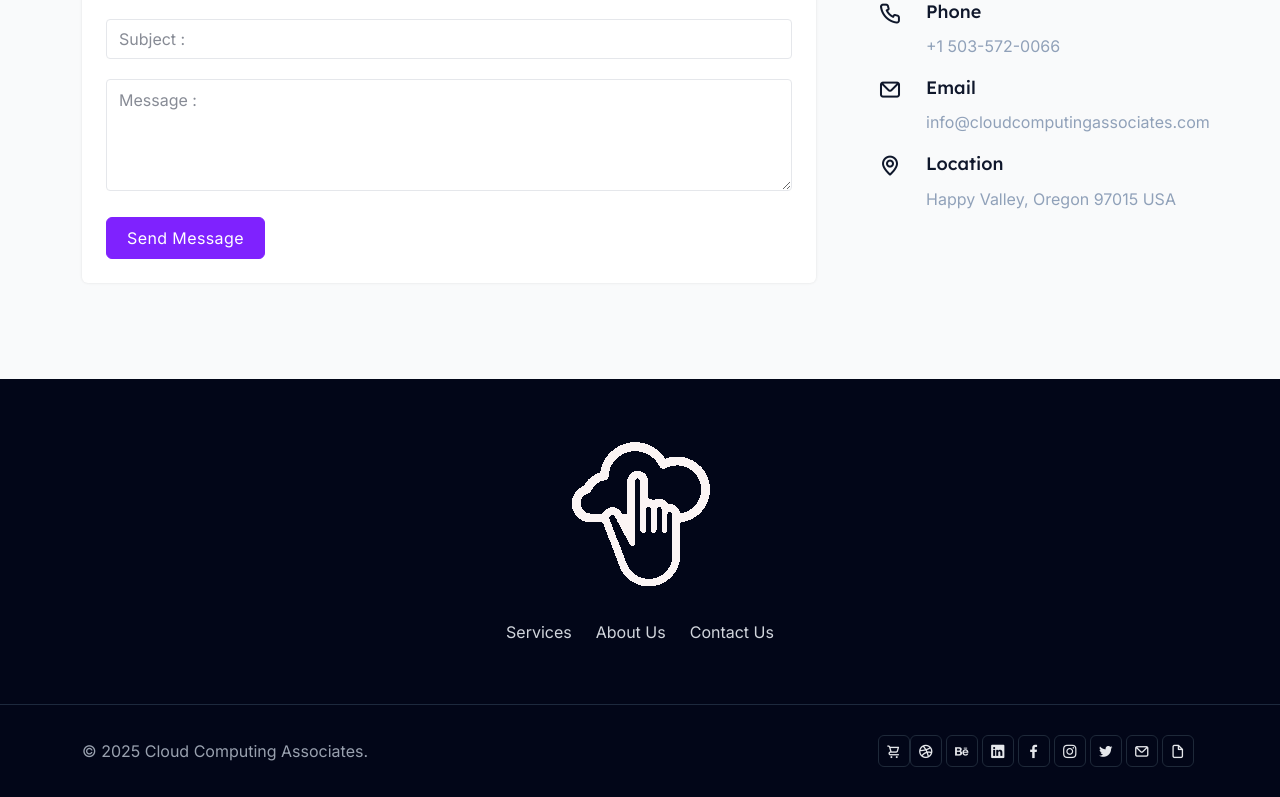
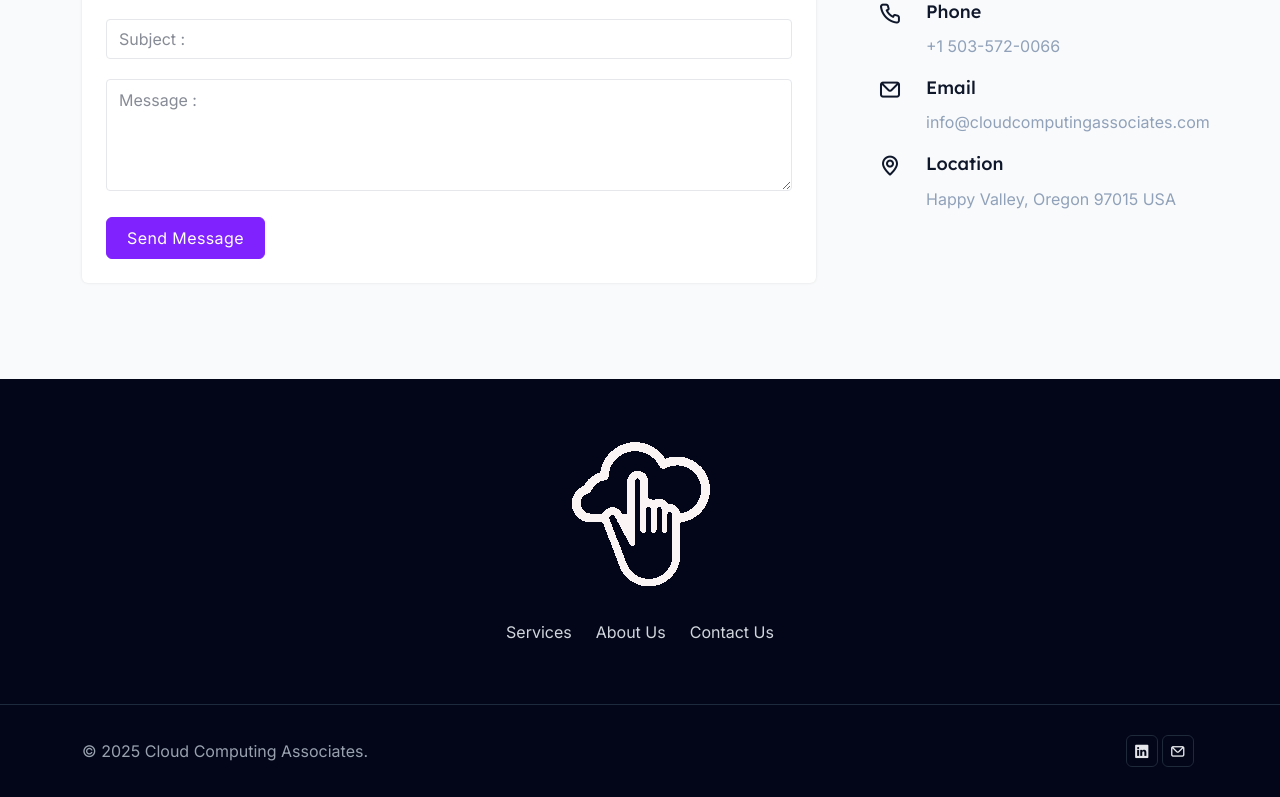
Before and after one commit to mtmazurik/CCAWEbsite, an Angular app: page / in a window 1280 px wide. Shown: the part 3985-4782 px from the top of the page. Built offline with nearby package versions, Linux system fonts and the light colour scheme.

Commit message:
addes support email and linkedin

```diff
--- a/src/app/components/footer/footer.component.html
+++ b/src/app/components/footer/footer.component.html
@@ -33,15 +33,15 @@
 
                 <div class="md:col-span-6 md:mt-0 mt-8">
                     <ul class="list-none md:text-end text-center">
-                        <li class="inline"><a href="https://1.envato.market/Cloud Computing Associates" target="_blank" class="h-8 w-8 inline-flex items-center text-center justify-center text-base font-normal tracking-wide align-middle transition duration-500 ease-in-out border border-gray-800 rounded-md hover:border-violet-600 dark:hover:border-violet-600 hover:bg-violet-600 dark:hover:bg-violet-600"><i class="uil uil-shopping-cart align-middle" title="Buy Now"></i></a></li>
+                       <!-- <li class="inline"><a href="https://1.envato.market/Cloud Computing Associates" target="_blank" class="h-8 w-8 inline-flex items-center text-center justify-center text-base font-normal tracking-wide align-middle transition duration-500 ease-in-out border border-gray-800 rounded-md hover:border-violet-600 dark:hover:border-violet-600 hover:bg-violet-600 dark:hover:bg-violet-600"><i class="uil uil-shopping-cart align-middle" title="Buy Now"></i></a></li>
                         <li class="inline me-1"><a href="https://dribbble.com/shreethemes" target="_blank" class="h-8 w-8 inline-flex items-center text-center justify-center text-base font-normal tracking-wide align-middle transition duration-500 ease-in-out border border-gray-800 rounded-md hover:border-violet-600 dark:hover:border-violet-600 hover:bg-violet-600 dark:hover:bg-violet-600"><i class="uil uil-dribbble align-middle" title="dribbble"></i></a></li>
-                        <li class="inline me-1"><a href="https://www.behance.net/shreethemes" target="_blank" class="h-8 w-8 inline-flex items-center text-center justify-center text-base font-normal tracking-wide align-middle transition duration-500 ease-in-out border border-gray-800 rounded-md hover:border-violet-600 dark:hover:border-violet-600 hover:bg-violet-600 dark:hover:bg-violet-600"><i class="uil uil-behance" title="Behance"></i></a></li>
-                        <li class="inline me-1"><a href="http://linkedin.com/company/shreethemes" target="_blank" class="h-8 w-8 inline-flex items-center text-center justify-center text-base font-normal tracking-wide align-middle transition duration-500 ease-in-out border border-gray-800 rounded-md hover:border-violet-600 dark:hover:border-violet-600 hover:bg-violet-600 dark:hover:bg-violet-600"><i class="uil uil-linkedin" title="Linkedin"></i></a></li>
-                        <li class="inline me-1"><a href="https://www.facebook.com/shreethemes" target="_blank" class="h-8 w-8 inline-flex items-center text-center justify-center text-base font-normal tracking-wide align-middle transition duration-500 ease-in-out border border-gray-800 rounded-md hover:border-violet-600 dark:hover:border-violet-600 hover:bg-violet-600 dark:hover:bg-violet-600"><i class="uil uil-facebook-f align-middle" title="facebook"></i></a></li>
+                        <li class="inline me-1"><a href="https://www.behance.net/shreethemes" target="_blank" class="h-8 w-8 inline-flex items-center text-center justify-center text-base font-normal tracking-wide align-middle transition duration-500 ease-in-out border border-gray-800 rounded-md hover:border-violet-600 dark:hover:border-violet-600 hover:bg-violet-600 dark:hover:bg-violet-600"><i class="uil uil-behance" title="Behance"></i></a></li>-->
+                        <li class="inline me-1"><a href="https://www.linkedin.com/company/cloud-computing-associates" target="_blank" class="h-8 w-8 inline-flex items-center text-center justify-center text-base font-normal tracking-wide align-middle transition duration-500 ease-in-out border border-gray-800 rounded-md hover:border-violet-600 dark:hover:border-violet-600 hover:bg-violet-600 dark:hover:bg-violet-600"><i class="uil uil-linkedin" title="Linkedin"></i></a></li>
+                        <!--<li class="inline me-1"><a href="https://www.facebook.com/shreethemes" target="_blank" class="h-8 w-8 inline-flex items-center text-center justify-center text-base font-normal tracking-wide align-middle transition duration-500 ease-in-out border border-gray-800 rounded-md hover:border-violet-600 dark:hover:border-violet-600 hover:bg-violet-600 dark:hover:bg-violet-600"><i class="uil uil-facebook-f align-middle" title="facebook"></i></a></li>
                         <li class="inline me-1"><a href="https://www.instagram.com/shreethemes/" target="_blank" class="h-8 w-8 inline-flex items-center text-center justify-center text-base font-normal tracking-wide align-middle transition duration-500 ease-in-out border border-gray-800 rounded-md hover:border-violet-600 dark:hover:border-violet-600 hover:bg-violet-600 dark:hover:bg-violet-600"><i class="uil uil-instagram align-middle" title="instagram"></i></a></li>
-                        <li class="inline me-1"><a href="https://twitter.com/shreethemes" target="_blank" class="h-8 w-8 inline-flex items-center text-center justify-center text-base font-normal tracking-wide align-middle transition duration-500 ease-in-out border border-gray-800 rounded-md hover:border-violet-600 dark:hover:border-violet-600 hover:bg-violet-600 dark:hover:bg-violet-600"><i class="uil uil-twitter align-middle" title="twitter"></i></a></li>
-                        <li class="inline me-1"><a href="mailto:support@shreethemes.in" class="h-8 w-8 inline-flex items-center text-center justify-center text-base font-normal tracking-wide align-middle transition duration-500 ease-in-out border border-gray-800 rounded-md hover:border-violet-600 dark:hover:border-violet-600 hover:bg-violet-600 dark:hover:bg-violet-600"><i class="uil uil-envelope align-middle" title="email"></i></a></li>
-                        <li class="inline me-1"><a href="https://forms.gle/QkTueCikDGqJnbky9" target="_blank" class="h-8 w-8 inline-flex items-center text-center justify-center text-base font-normal tracking-wide align-middle transition duration-500 ease-in-out border border-gray-800 rounded-md hover:border-violet-600 dark:hover:border-violet-600 hover:bg-violet-600 dark:hover:bg-violet-600"><i class="uil uil-file align-middle" title="customization"></i></a></li>
+                        <li class="inline me-1"><a href="https://twitter.com/shreethemes" target="_blank" class="h-8 w-8 inline-flex items-center text-center justify-center text-base font-normal tracking-wide align-middle transition duration-500 ease-in-out border border-gray-800 rounded-md hover:border-violet-600 dark:hover:border-violet-600 hover:bg-violet-600 dark:hover:bg-violet-600"><i class="uil uil-twitter align-middle" title="twitter"></i></a></li>-->
+                        <li class="inline me-1"><a href="mailto:support@cloudcomputingassociates.net" class="h-8 w-8 inline-flex items-center text-center justify-center text-base font-normal tracking-wide align-middle transition duration-500 ease-in-out border border-gray-800 rounded-md hover:border-violet-600 dark:hover:border-violet-600 hover:bg-violet-600 dark:hover:bg-violet-600"><i class="uil uil-envelope align-middle" title="email"></i></a></li>
+                        <!--<li class="inline me-1"><a href="https://forms.gle/QkTueCikDGqJnbky9" target="_blank" class="h-8 w-8 inline-flex items-center text-center justify-center text-base font-normal tracking-wide align-middle transition duration-500 ease-in-out border border-gray-800 rounded-md hover:border-violet-600 dark:hover:border-violet-600 hover:bg-violet-600 dark:hover:bg-violet-600"><i class="uil uil-file align-middle" title="customization"></i></a></li>-->
                     </ul>
                 </div>
             </div>
```
